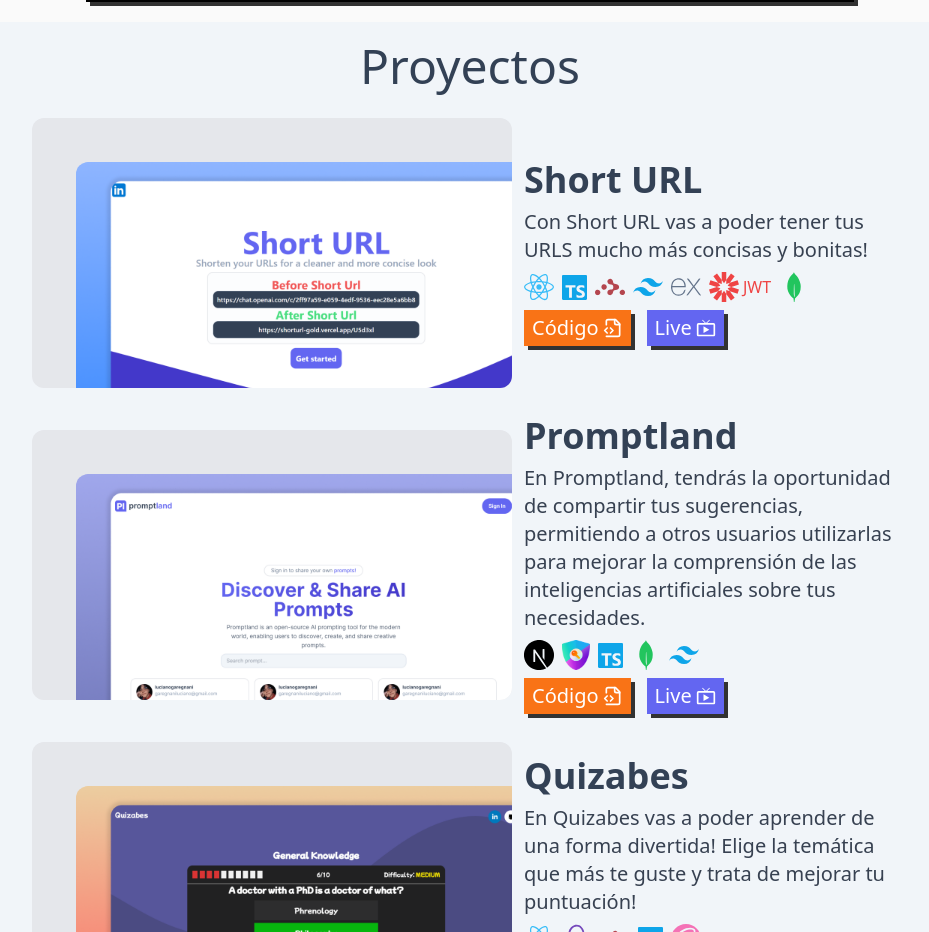
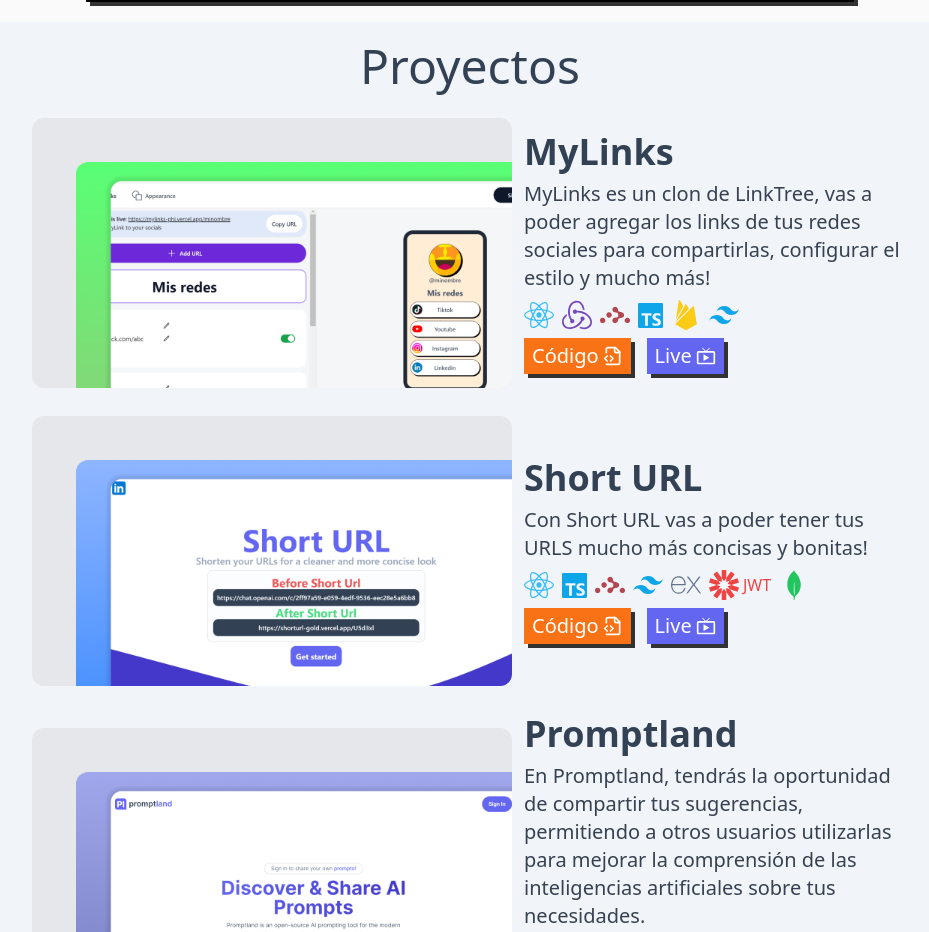
Before and after one commit to lucianogaregnani/portfolio, a React (Vite) app: page / in a window 1280 px wide. Shown: the part 1580-2512 px from the top of the page, without its empty margins (170-1099 px from the left). Built offline with nearby package versions, Linux system fonts and the light colour scheme.

Commit message:
new project

```diff
--- a/src/components/proyects/ProyectsSection.tsx
+++ b/src/components/proyects/ProyectsSection.tsx
@@ -4,9 +4,11 @@ import magikIA from "./assets/magikia.png";
 import quizabes from "./assets/quizabes.png";
 import promptland from "./assets/promptland.png";
 import shortUrl from "./assets/shorturl.png";
+import myLinks from "./assets/mylinks.png";
 
 import {
   ExpressIcon,
+  FireBaseIcon,
   HTMLIcon,
   JSIcon,
   JWTIcon,
@@ -22,6 +24,22 @@ import {
 } from "../../icons/TechnologiesIcons";
 
 const proyects = [
+  {
+    title: "MyLinks",
+    content:
+      "MyLinks es un clon de LinkTree, vas a poder agregar los links de tus redes sociales para compartirlas, configurar el estilo y mucho más!",
+    image: myLinks,
+    technologies: [
+      <ReactIcon />,
+      <ReduxIcon />,
+      <ReactRouterIcon />,
+      <TypeScriptIcon />,
+      <FireBaseIcon />,
+      <TailwindIcon />,
+    ],
+    liveLink: "https://mylinks-rho.vercel.app/",
+    codeLink: "https://github.com/lucianogaregnani/mylinks.git",
+  },
   {
     title: "Short URL",
     content:
--- a/src/icons/TechnologiesIcons.tsx
+++ b/src/icons/TechnologiesIcons.tsx
@@ -2,6 +2,7 @@ import { FaReact } from "react-icons/fa";
 import { IoLogoJavascript } from "react-icons/io5";
 import {
   SiExpress,
+  SiFirebase,
   SiHtml5,
   SiJsonwebtokens,
   SiMongodb,
@@ -119,3 +120,11 @@ export function JWTIcon() {
     </div>
   );
 }
+
+export function FireBaseIcon() {
+  return (
+    <div className="text-yellow-400 flex gap-1 items-center">
+      <SiFirebase size="30" />
+    </div>
+  );
+}
```
Also changed, not shown: src/components/proyects/assets/mylinks.png (added).
